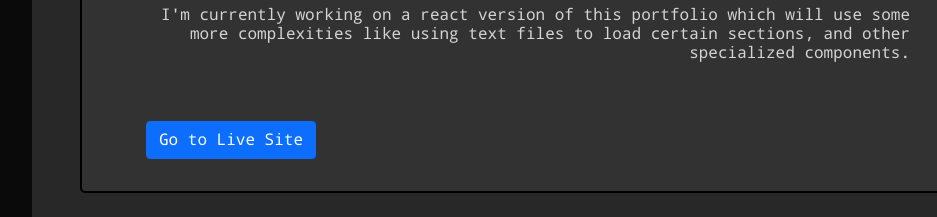
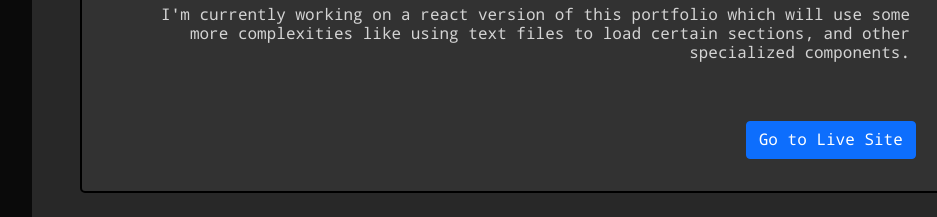
Before and after one commit to madaley1/madaley1.github.io, a plain HTML site: page index.html in a window 1280 px wide. Shown: the part 2978-3195 px from the top of the page, 0-937 px from the left. Drawn offline with nearby package versions, Linux system fonts and the light colour scheme.

Commit message:
fixed a reverse

```diff
--- a/index.html
+++ b/index.html
@@ -214,7 +214,7 @@
           <div class="projDesc">
             <h3 class="h3">Web Portfolio</h3>
             <p>I'm currently working on a react version of this portfolio which will use some more complexities like using text files to load certain sections, and other specialized components.</p>
-            <div class="btn-row d-flex flex-row my-3">
+            <div class="btn-row d-flex flex-row-reverse my-3">
               <a class="btn btn-primary mx-3" href="https://daley-react-portfolio.herokuapp.com" target="_blank" rel="noopener noreferrer">Go to Live Site</a>
             </div>
           </div>
```
